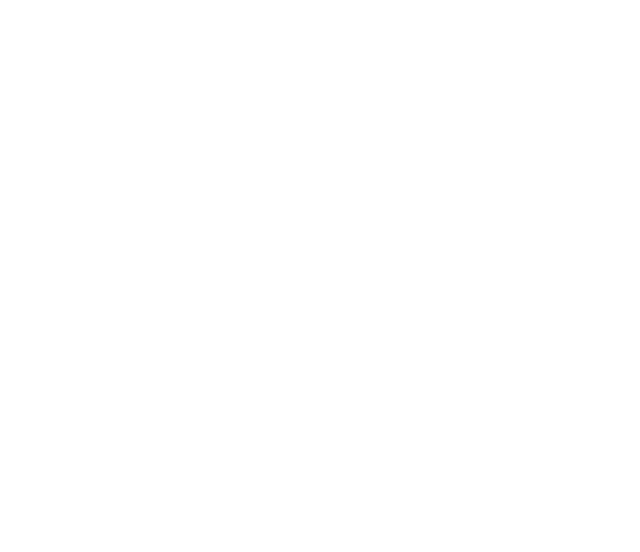
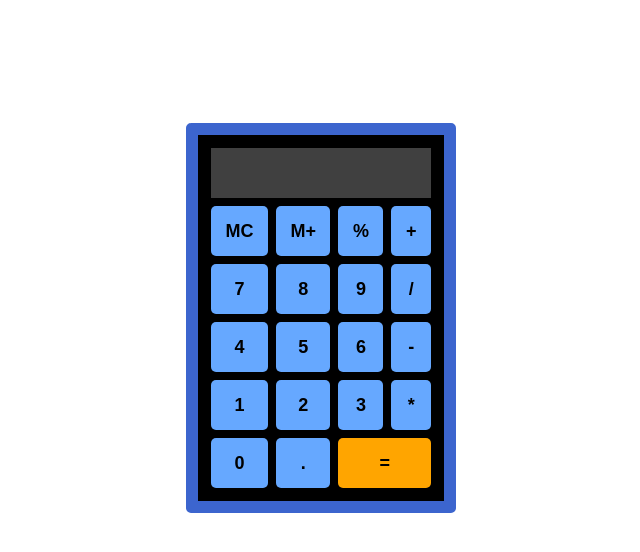
Before and after one commit to NotTooShabbyyy/Calculator, a plain HTML site: page index.html in a window 1280 px wide. Shown: the whole page, without its empty margins (319-959 px from the left). Drawn offline with Linux system fonts and the light colour scheme.

Commit message:
Added js and css file, layout for calc done

```diff
--- a/index.html
+++ b/index.html
@@ -4,8 +4,33 @@
     <meta charset="UTF-8">
     <meta name="viewport" content="width=device-width, initial-scale=1.0">
     <title>Document</title>
+    <link rel="stylesheet" href="style.css">
+    <script src="index.js" defer></script>
 </head>
 <body>
-
+     <div class="container">
+        <div id="calculator">
+            <div id="display"></div>
+            <button class="calc-btn" id="MC-btn">MC</button>
+            <button id="MPlus-btn">M+</button>
+            <button id="percent-btn">%</button>
+            <button id="divide-btn">/</button>
+            <button id="times-btn">*</button>
+            <button id="seven-btn">7</button>
+            <button id="eight-btn">8</button>
+            <button id="nine-btn">9</button>
+            <button id="minus-btn">-</button>
+            <button id="four-btn">4</button>
+            <button id="five-btn">5</button>
+            <button id="six-btn">6</button>
+            <button id="plus-btn">+</button>
+            <button id="one-btn">1</button>
+            <button id="two-btn">2</button>
+            <button id="three-btn">3</button>
+            <button id="equals-btn">=</button>
+            <button id="zero-btn">0</button>
+            <button id="float-btn">.</button>
+        </div>
+     </div>
 </body>
 </html>
--- /dev/null
+++ b/index.js
@@ -0,0 +1,39 @@
+let number1;
+let number2;
+let operation;
+
+
+
+function add(num1, num2) {
+    return num1 + num2;
+}
+
+function subtract(num1, num2) {
+    return num1 - num2;
+}
+
+function multiply(num1, num2) {
+    return num1 * num2;
+}
+
+function divide(num1, num2) {
+    return num1 / num2;
+}
+
+function operate(operator, num1, num2) {
+    const mathOperations = {
+        "add": add(num1, num2),
+        "subtract": subtract(num1, num2),
+        "multiply": multiply(num1, num2),
+        "divide": divide(num1, num2)
+    }
+
+    return mathOperations[operator];
+}
+
+
+
+
+
+
+console.log(operate("subtract", 2, 2));
--- /dev/null
+++ b/style.css
@@ -0,0 +1,123 @@
+#calculator {
+    display: grid;
+    grid-template-areas: "display display display display"
+                        "MC MPlus percent plus"
+                         "seven eight nine divide"
+                         "four five six minus"
+                         "one two three multiplyButton"
+                         "zeroBtn decimalButton equals equals";
+    gap: 8px;
+}
+
+#calculator {
+    width: 220px;
+    border: 12px solid #3C65CE;
+    padding: 13px;
+    border-radius: 5px;
+    background-color: black;
+    position: absolute;
+    top: 30%;
+    right: 50%;
+    translate: 50% -30%;
+}
+
+#calculator > button {
+    height: 50px;
+    background-color: #66A8FF;
+    font-weight: bold;
+    font-size: 18px;
+    border: none;
+    border-radius: 5px;
+
+    transition: border-radius 0.2s ease-in;
+}
+
+#calculator > button:hover {
+    cursor: pointer;
+}
+
+
+#MC-btn {
+    grid-area: MC;
+}
+
+#MPlus-btn {
+    grid-area: MPlus;
+}
+
+#divide-btn {
+    grid-area: divide;
+}
+
+#times-btn {
+    grid-area: multiplyButton;
+}
+
+#seven-btn {
+    grid-area: seven;
+}
+
+#eight-btn {
+    grid-area: eight;
+}
+
+#percent-btn {
+    grid-area: percent;
+}
+
+#nine-btn {
+    grid-area: nine;
+}
+
+#plus-btn {
+    grid-area: plus;
+}
+
+#four-btn {
+    grid-area: four;
+}
+
+#five-btn {
+    grid-area: five;
+}
+
+#six-btn {
+    grid-area: six;
+}
+
+#minus-btn {
+    grid-area: minus;
+}
+
+#one-btn {
+    grid-area: one;
+}
+
+#two-btn {
+    grid-area: two;
+}
+
+#three-btn {
+    grid-area: three;
+}
+
+#zero-btn {
+    grid-area: zeroBtn;
+}
+
+#float-btn {
+    grid-area: decimalButton;
+}
+
+#equals-btn {
+    grid-area: equals;
+    background-color: orange !important;
+}
+
+
+#display {
+    grid-area: display;
+    background-color: gray;
+    height: 50px;
+    opacity: 0.5;
+}
```
